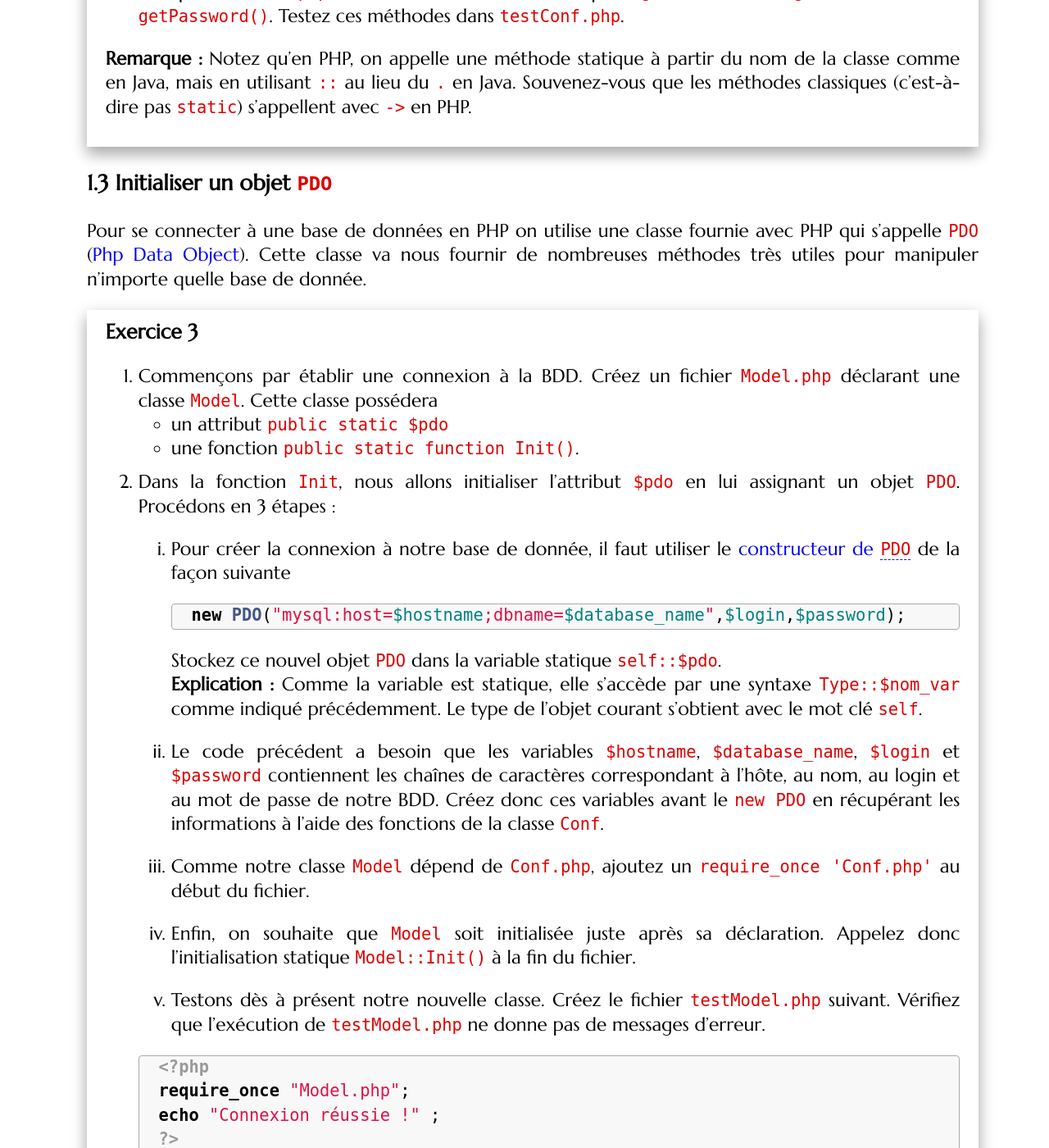
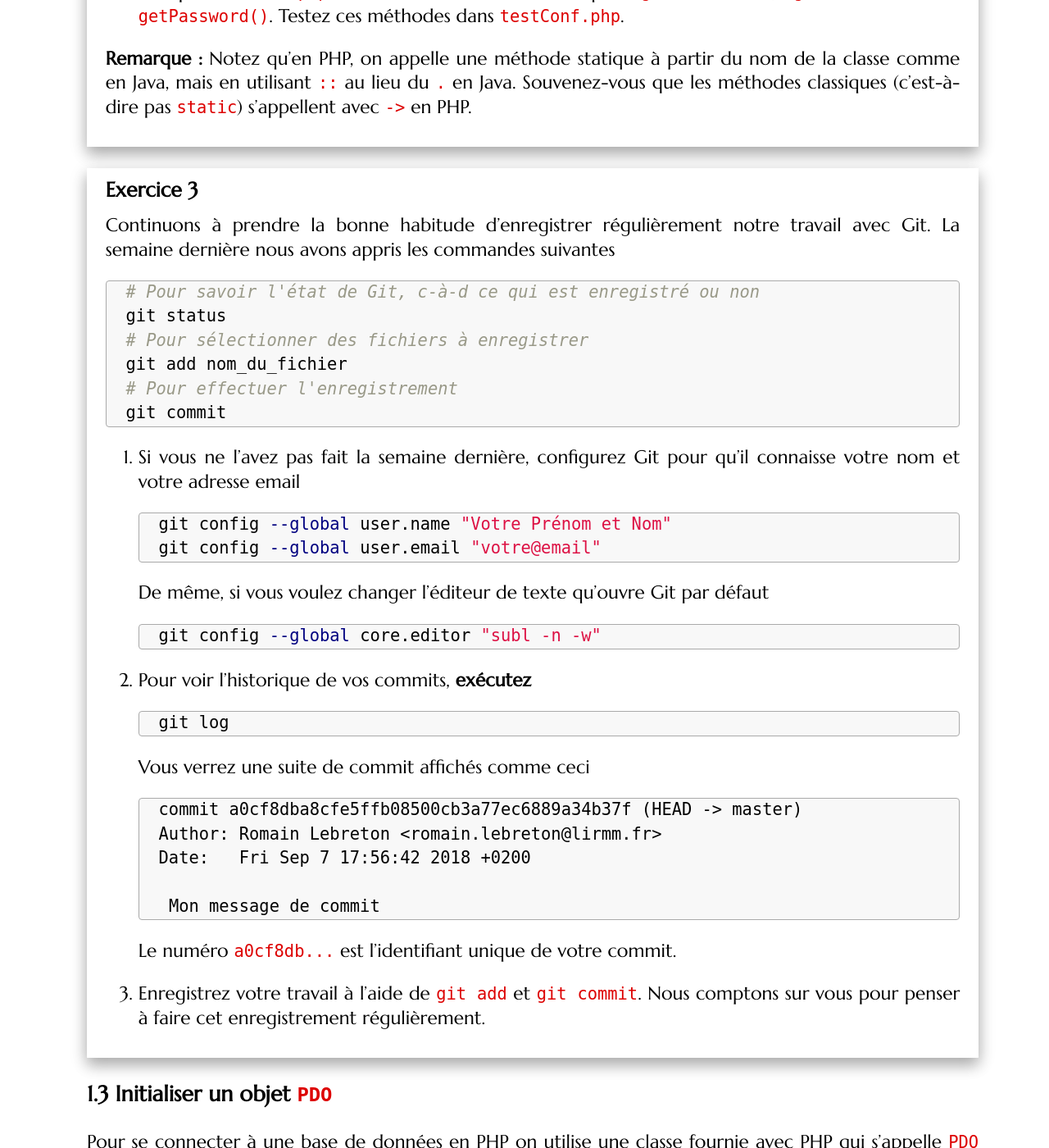
Before and after one commit to romainlebreton/R3.01-DeveloppementWeb, a Jekyll site: the page built from tutorials/tutorial2.md, in a window 1280 px wide and 1400 px high, scrolled down 3545 px. Shown: the whole window at 82% size. Built offline with Jekyll 4.4.1, drawn with Linux system fonts in a browser that asks for light colours; some web fonts are replaced; some of the changed text lies outside the part shown.

Commit message:
Màj semaine 2

````diff
--- a/tutorials/tutorial2.md
+++ b/tutorials/tutorial2.md
@@ -3,8 +3,6 @@ title: TD2 &ndash; La persistance des données en PHP
 subtitle: BDD, PDO
 layout: tutorial
 ---
-
-<!-- Rappeler les commandes courants git add/commit/status/log -->
 
 <!-- Rajouter quelques question au début du TD pour vérifier la compréhension -->
 
@@ -88,7 +86,8 @@ serveur du reste du code PHP.
    * soit vous utilisez **NetBeans**. Configurer votre premier projet en suivant
      les indications
      [dans les compléments du TD2.]({{site.baseurl}}/assets/tut2-complement.html#créer-un-projet-avec-netbeans)
-   * soit vous avez déjà un éditeur de pages Web préféré mais il **faut**
+   * soit vous avez déjà un éditeur de pages Web préféré, comme *SublimeText*,
+     mais il **faut**
      * qu'il prenne en charge la coloration syntaxique
      * qu'il sache indenter automatiquement votre code
 
@@ -162,6 +161,57 @@ ouvrira dans le navigateur.
 la classe comme en Java, mais en utilisant `::` au lieu du `.` en
 Java. Souvenez-vous que les méthodes classiques (c'est-à-dire pas `static`)
 s'appellent avec `->` en PHP.
+
+</div>
+
+<div class="exercise">
+
+Continuons à prendre la bonne habitude d'enregistrer régulièrement notre travail
+avec Git. La semaine dernière nous avons appris les commandes suivantes
+
+```shell
+# Pour savoir l'état de Git, c-à-d ce qui est enregistré ou non
+git status
+# Pour sélectionner des fichiers à enregistrer
+git add nom_du_fichier
+# Pour effectuer l'enregistrement
+git commit
+```
+
+1. Si vous ne l'avez pas fait la semaine dernière, configurez Git pour qu’il
+   connaisse votre nom et votre adresse email
+
+   ```shell
+   git config --global user.name "Votre Prénom et Nom"
+   git config --global user.email "votre@email"
+   ```
+
+   De même, si vous voulez changer l'éditeur de texte qu'ouvre Git par défaut
+
+   ```shell
+   git config --global core.editor "subl -n -w"
+   ```
+
+1. Pour voir l'historique de vos commits, **exécutez**
+
+   ```shell
+   git log
+   ```
+
+   Vous verrez une suite de commit affichés comme ceci
+
+   ```
+commit a0cf8dba8cfe5ffb08500cb3a77ec6889a34b37f (HEAD -> master)
+Author: Romain Lebreton <romain.lebreton@lirmm.fr>
+Date:   Fri Sep 7 17:56:42 2018 +0200
+
+    Mon message de commit
+   ```
+
+   Le numéro `a0cf8db...` est l'identifiant unique de votre commit.
+
+1. Enregistrez votre travail à l'aide de `git add` et `git commit`. Nous
+   comptons sur vous pour penser à faire cet enregistrement régulièrement.
 
 </div>
 
@@ -360,6 +410,8 @@ voitures. Servez-vous d'une boucle
 [`foreach`](http://php.net/manual/fr/control-structures.foreach.php) comme au TD
 précédent pour itérer sur le tableau `$tab_obj`.
 
+1. Avez-vous pensé à enregistrer régulièrement votre travail sous Git ?
+
 </div>
 <br>
 Ce code fonctionne mais ne crée pas d'objets de la classe `Voiture` sur
@@ -469,6 +521,8 @@ try {
 }
 ```
 
+N'oubliez pas d'enregistrer votre travail sous Git, surtout en fin de séance.
+
 </div>
 
 ## Site de covoiturage
````
Also changed, not shown: index.md (+1 -3 lines), tutorials/tutorial1-en.md (+27 -12 lines), tutorials/tutorial1.md (+24 -8 lines), tutorials/tutorial2-en.md (+57 -1 lines).
